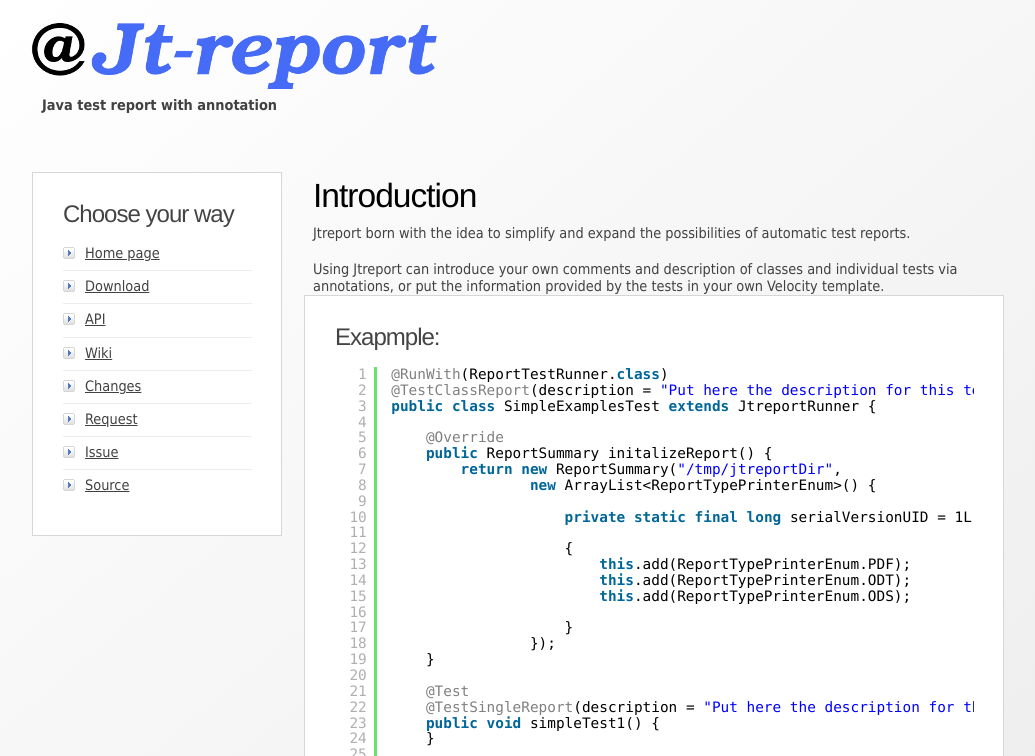
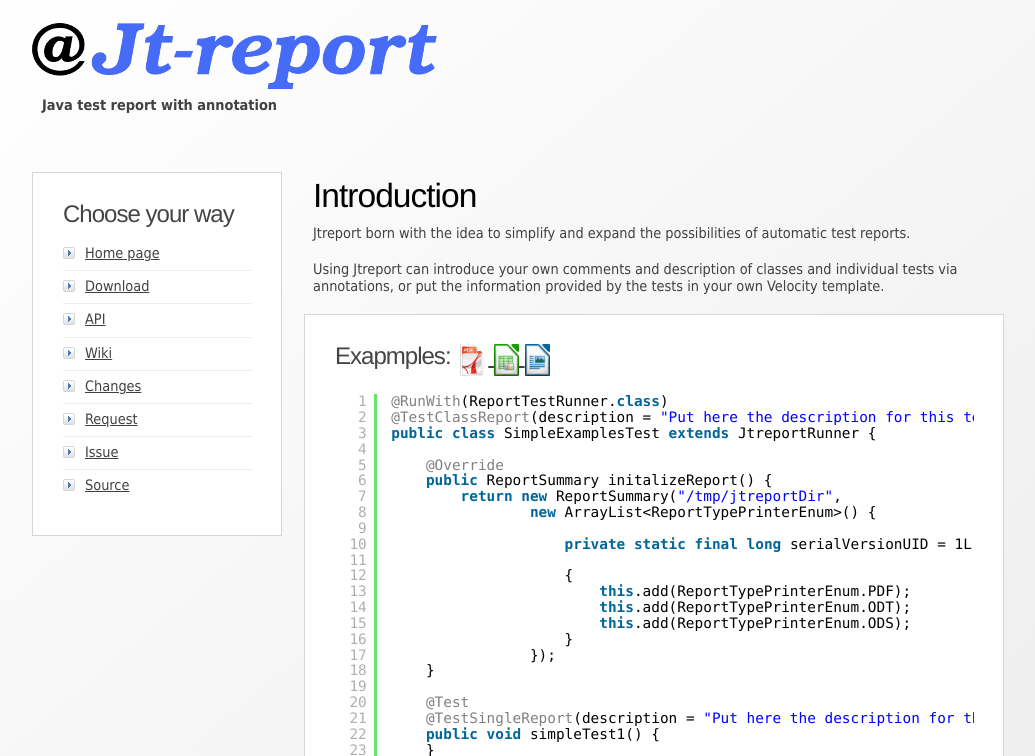
Before and after one commit to jt-org/jt-report, a plain HTML site: page index.html in a window 1280 px wide. Shown: the top 756 px of the page, without its empty margins (10-1045 px from the left). Drawn offline with Linux system fonts and the light colour scheme.

Commit message:
add example files

```diff
--- a/index.html
+++ b/index.html
@@ -71,15 +71,28 @@
 									of classes and individual tests via annotations,
 									or put the information provided by the tests in your own Velocity template.
 								</p>
+								<br />
 								</div>
-
 							<div class="box">
 								<div class="border-top">
 									<div class="border-right">
 										<div class="border-bot">
 											<div class="border-left">
 												<div class="inner">
-												<h2>Exapmple: </h2>
+												<h2>Exapmples:
+								<a href="docs/com.github.jtreport.example.SimpleExamplesTest.pdf" target="_blank">
+								<img src="images/fileMime/pdf_icon.png" width="32" height="32" border="0" style="border:none;" alt="Photo of Byron Bay - one of Australia's best beaches!" />
+								</a>
+								<a href="docs/com.github.jtreport.example.SimpleExamplesTest.ods" target="_blank">
+								<img src="images/fileMime/calc_Icon.png" width="25" height="32" border="0" style="border:none;" alt="Photo of Byron Bay - one of Australia's best beaches!" />
+								</a>
+								<a href="docs/com.github.jtreport.example.SimpleExamplesTest.odt" target="_blank">
+								<img src="images/fileMime/writer_Icon.png" width="25" height="32" border="0" style="border:none;" alt="Photo of Byron Bay - one of Australia's best beaches!" />
+								</a>
+<!-- 								<a href="docs/com.github.jtreport.example.SimpleExamplesTest.xml" target="_blank">
+								<img src="images/fileMime/xml_icon.png" width="32" height="32" border="0" style="border:none;" alt="Photo of Byron Bay - one of Australia's best beaches!" />
+								</a> -->
+								</h2>
 <pre class="brush: java">
 @RunWith(ReportTestRunner.class)
 @TestClassReport(description = "Put here the description for this test Class.")
@@ -96,7 +109,6 @@ public class SimpleExamplesTest extends JtreportRunner {
 						this.add(ReportTypePrinterEnum.PDF);
 						this.add(ReportTypePrinterEnum.ODT);
 						this.add(ReportTypePrinterEnum.ODS);
-
 					}
 				});
 	}
```
Also changed, not shown: 3 other files.
